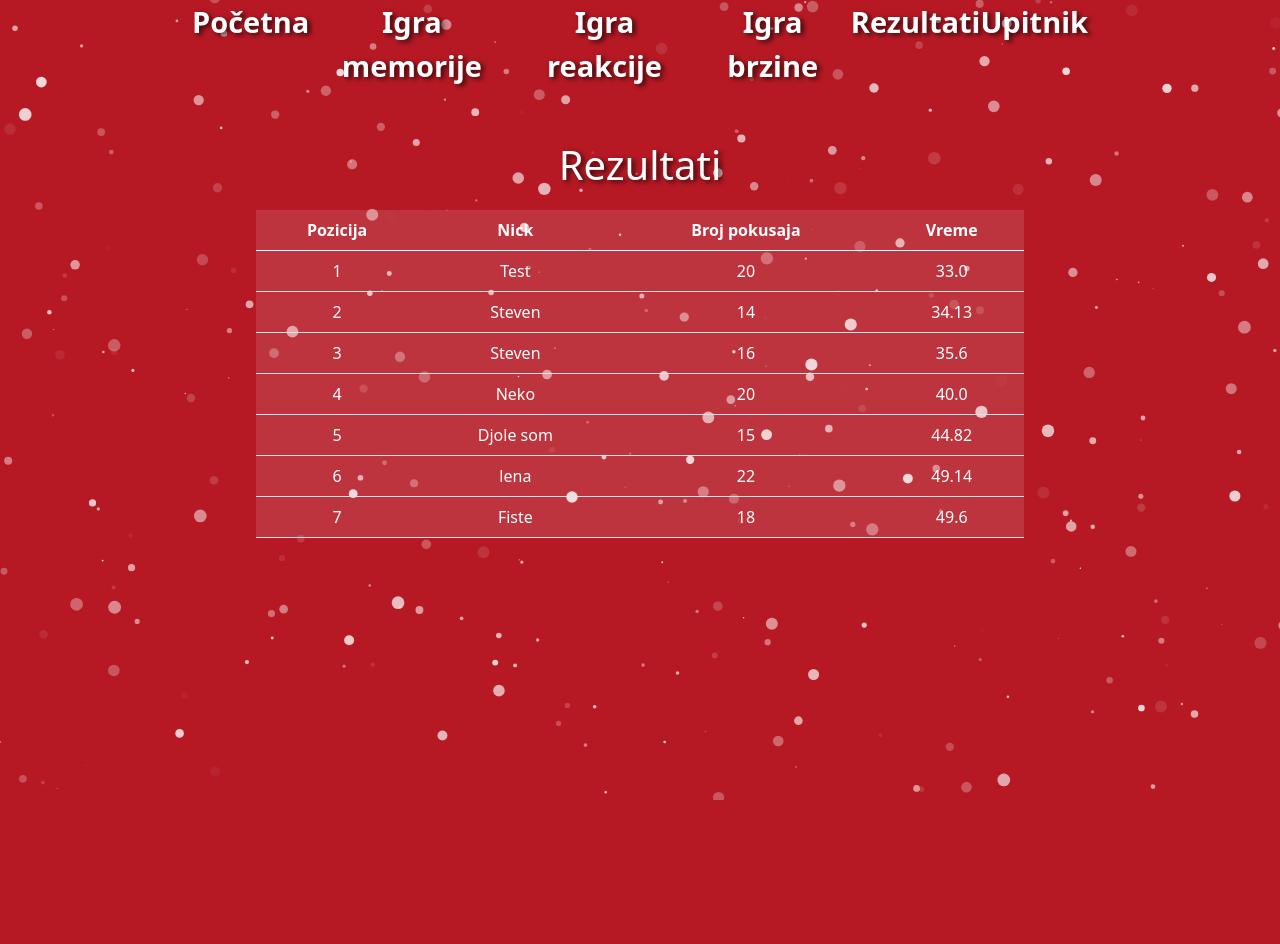
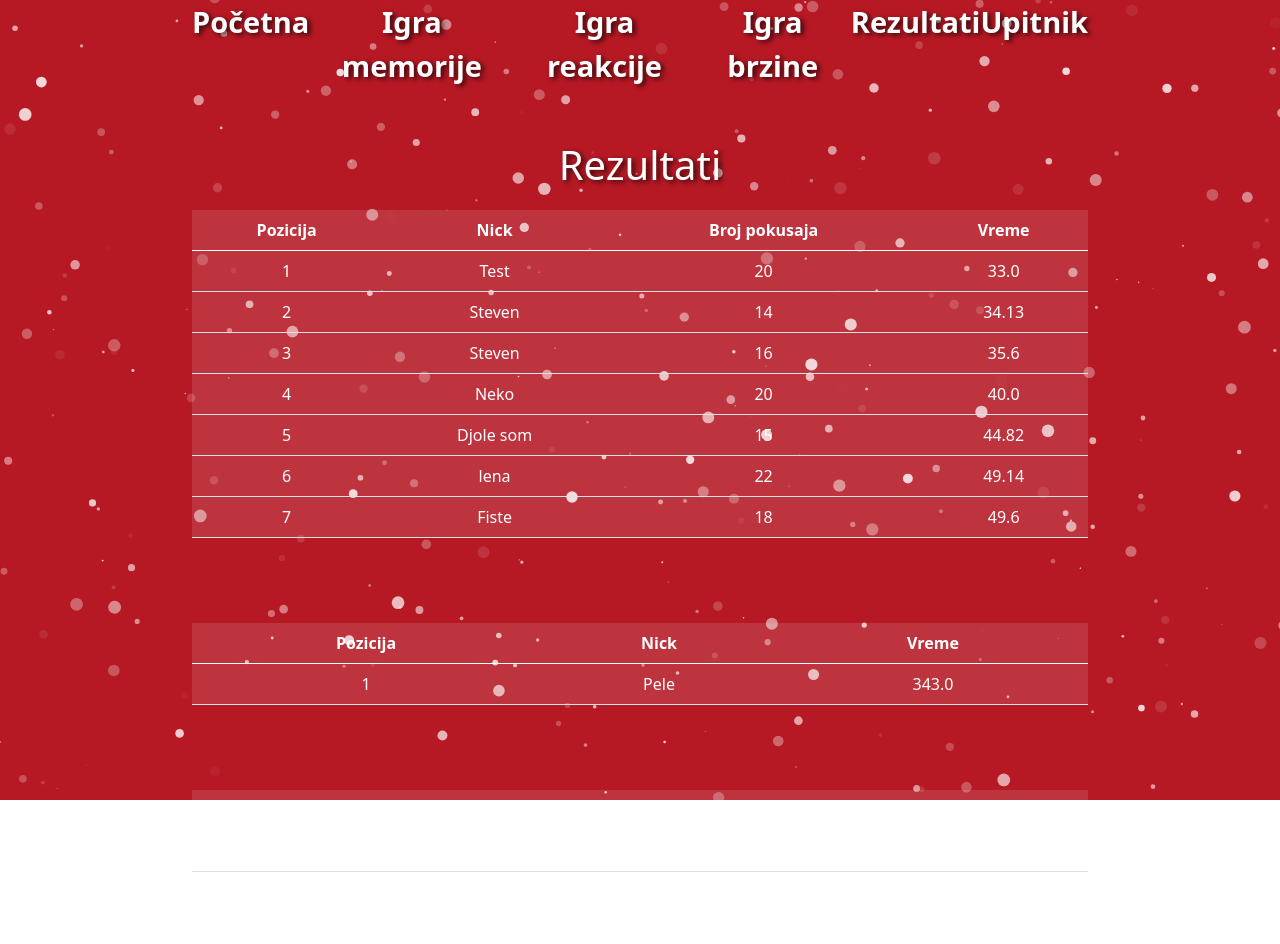
Before and after one commit to petkostefan/epos-igrice-django, a Django app: page /rezultati/ in a window 1280 px wide. Before the commit the page ends 800 px from the top, so only its background shows below. Run offline with Django 3.2, Linux system fonts and the light colour scheme; data comes from the database, SQL or seed files in the repository; both versions use the stored data as it was after the commit.

Commit message:
sredjene igrice i rezultati

```diff
--- a/epos_igrice/igrice/admin.py
+++ b/epos_igrice/igrice/admin.py
@@ -2,4 +2,6 @@ from django.contrib import admin
 from .models import *
 
 admin.site.register(IgricaMemorije)
+admin.site.register(IgricaBrzine)
+admin.site.register(IgricaReakcije)
 admin.site.register(Upitnik)
--- a/epos_igrice/igrice/templates/igrice/igricaReakcije.html
+++ b/epos_igrice/igrice/templates/igrice/igricaReakcije.html
@@ -6,7 +6,7 @@
 <div class="popup" id="popup">
     <div class="form">
         <h2 id="naslov_rez"></h2>
-        <h3>Unesite nick:</h3>
+        <h2>Unesite nick:</h3>
         <form action="" method="post">
             {% csrf_token %}
             {{ form }}
--- a/epos_igrice/igrice/templates/igrice/rezultati.html
+++ b/epos_igrice/igrice/templates/igrice/rezultati.html
@@ -10,8 +10,8 @@
 
 {% block body %}
 <h1 style="margin-top: 3%;">Rezultati</h1>
-<div class="d-flex justify-content-right">
-  <table class="table text-white tabela">
+<div class="d-flex flex-column align-items-center justify-content-right">
+  <table class="table text-white tabela" style="width: 70%;">
     <thead>
       <tr>
         <th scope="col">Pozicija</th>
@@ -31,5 +31,44 @@
       {% endfor %}
     </tbody>
   </table>
+  <br><br><br>
+  <table class="table text-white tabela" style="width: 70%;">
+    <thead>
+      <tr>
+        <th scope="col">Pozicija</th>
+        <th scope="col">Nick</th>
+        <th scope="col">Vreme</th>
+      </tr>
+    </thead>
+    <tbody>
+      {% for rezultat in reakcija %}
+      <tr>
+        <td>{{ forloop.counter }}</td>
+        <td>{{ rezultat.nick }}</td>
+        <td>{{ rezultat.vreme }}</td>
+      </tr>
+      {% endfor %}
+    </tbody>
+  </table>
+  <br><br><br>
+  <table class="table text-white tabela" style="width: 70%;">
+    <thead>
+      <tr>
+        <th scope="col">Pozicija</th>
+        <th scope="col">Nick</th>
+        <th scope="col">Broj klikova</th>
+      </tr>
+    </thead>
+    <tbody>
+      {% for rezultat in brzina %}
+      <tr>
+        <td>{{ forloop.counter }}</td>
+        <td>{{ rezultat.nick }}</td>
+        <td>{{ rezultat.klikovi }}</td>
+      </tr>
+      {% endfor %}
+    </tbody>
+  </table>
+  <br><br><br>
 </div>
 {% endblock body %}
--- a/epos_igrice/igrice/urls.py
+++ b/epos_igrice/igrice/urls.py
@@ -5,8 +5,8 @@ from . import views
 urlpatterns = [
     path('', views.pocetna, name='pocetna'),
     path('memorije/', views.memorije, name='memorije'),
-    path('reakcija/', views.pocetna, name='reakcija'),
-    path('brzina/', views.pocetna, name='brzina'),
+    path('reakcija/', views.reakcija, name='reakcija'),
+    path('brzina/', views.brzina, name='brzina'),
     path('upitnik/', views.upitnik, name='upitnik'),
     path('rezultati/', views.rezultati, name='rezultati'),
 ]
--- a/epos_igrice/igrice/views.py
+++ b/epos_igrice/igrice/views.py
@@ -29,7 +29,7 @@ def reakcija(request):
             form.save()
             return redirect('rezultati')
     else:
-        form = reakcija()
+        form = ReakcijaForm()
 
     context = {'form':form}
 
@@ -52,8 +52,11 @@ def brzina(request):
 def rezultati(request):
 
     memorije = IgricaMemorije.objects.order_by('vreme', 'pokusaji')[:10]
+    reakcija = IgricaReakcije.objects.order_by('vreme')[:10]
+    brzina = IgricaBrzine.objects.order_by('klikovi')[:10]
 
-    context = {'memorije': memorije}
+
+    context = {'memorije': memorije, 'reakcija':reakcija, 'brzina':brzina}
 
     return render(request, 'igrice/rezultati.html', context)
 
--- a/epos_igrice/static/css/pocetna.css
+++ b/epos_igrice/static/css/pocetna.css
@@ -13,6 +13,20 @@ body{
 canvas{
     display: block;
 }
+
+.popup{
+    text-shadow: none;
+    display: none;
+    justify-content: center;
+    align-items: center;
+    position: absolute;
+    top: 0;
+    left: 0;
+    height: 100%;
+    width: 100%;
+    background-color: rgba(0, 0, 0, 0.4);
+    z-index: 10;
+  }
 
 .tabela{
     margin: 1% 20% 0 20%;
--- a/epos_igrice/static/js/igricaReakcije.js
+++ b/epos_igrice/static/js/igricaReakcije.js
@@ -53,5 +53,7 @@ function stop(){
       lab.style.display = "none";
     }
 
+    popup.style.display = "flex";
+
 
 }
```
Also changed, not shown: epos_igrice/igrice/templates/igrice/igricaKlik.html (+17 -13 lines), epos_igrice/static/css/igricaReakcije.css (+7 -0 lines), epos_igrice/static/css/memorije.css (+0 -14 lines), epos_igrice/static/js/igricaKlik.js (+18 -2 lines), epos_igrice/db.sqlite3, epos_igrice/igrice/migrations/0006_igricabrzine_igricareakcije.py (added).
